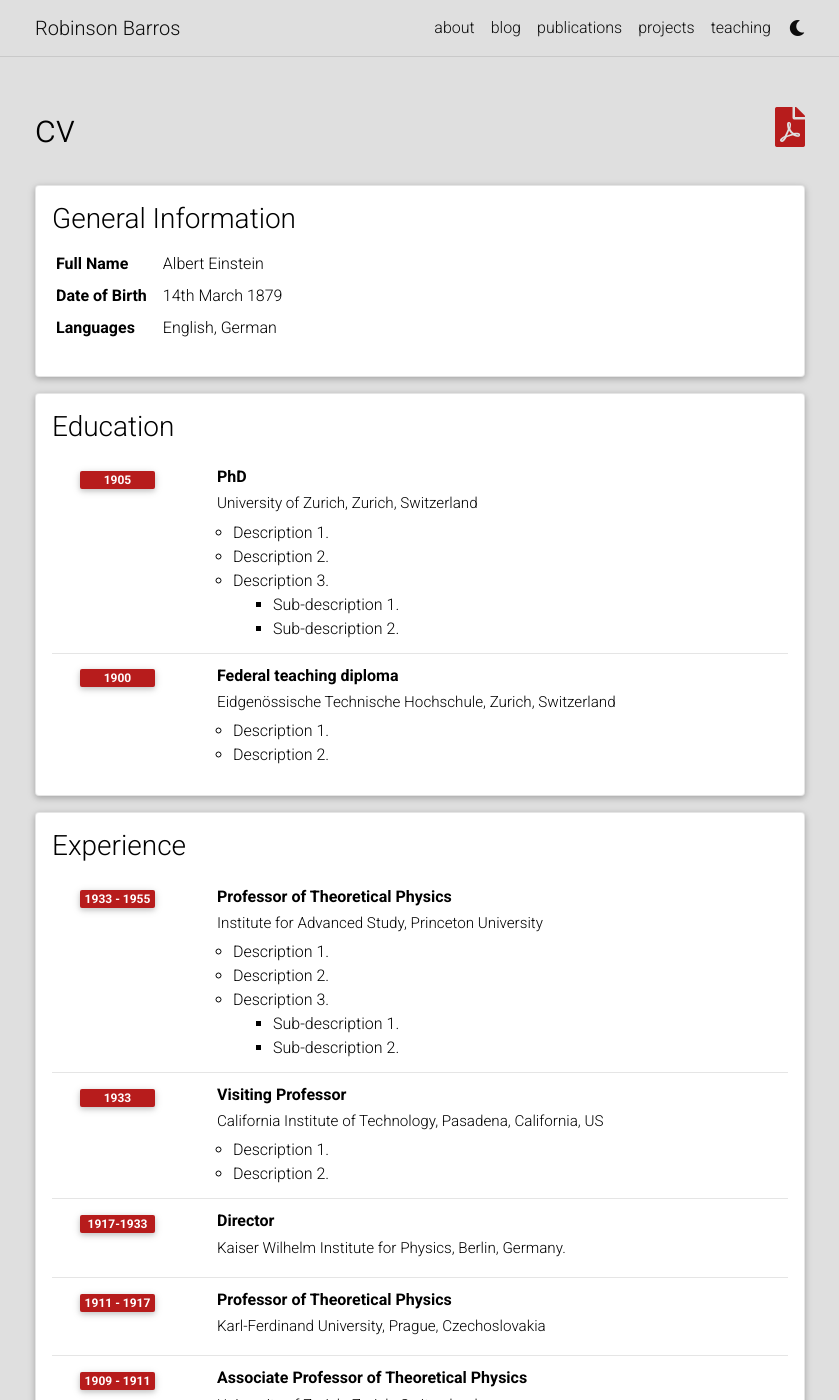
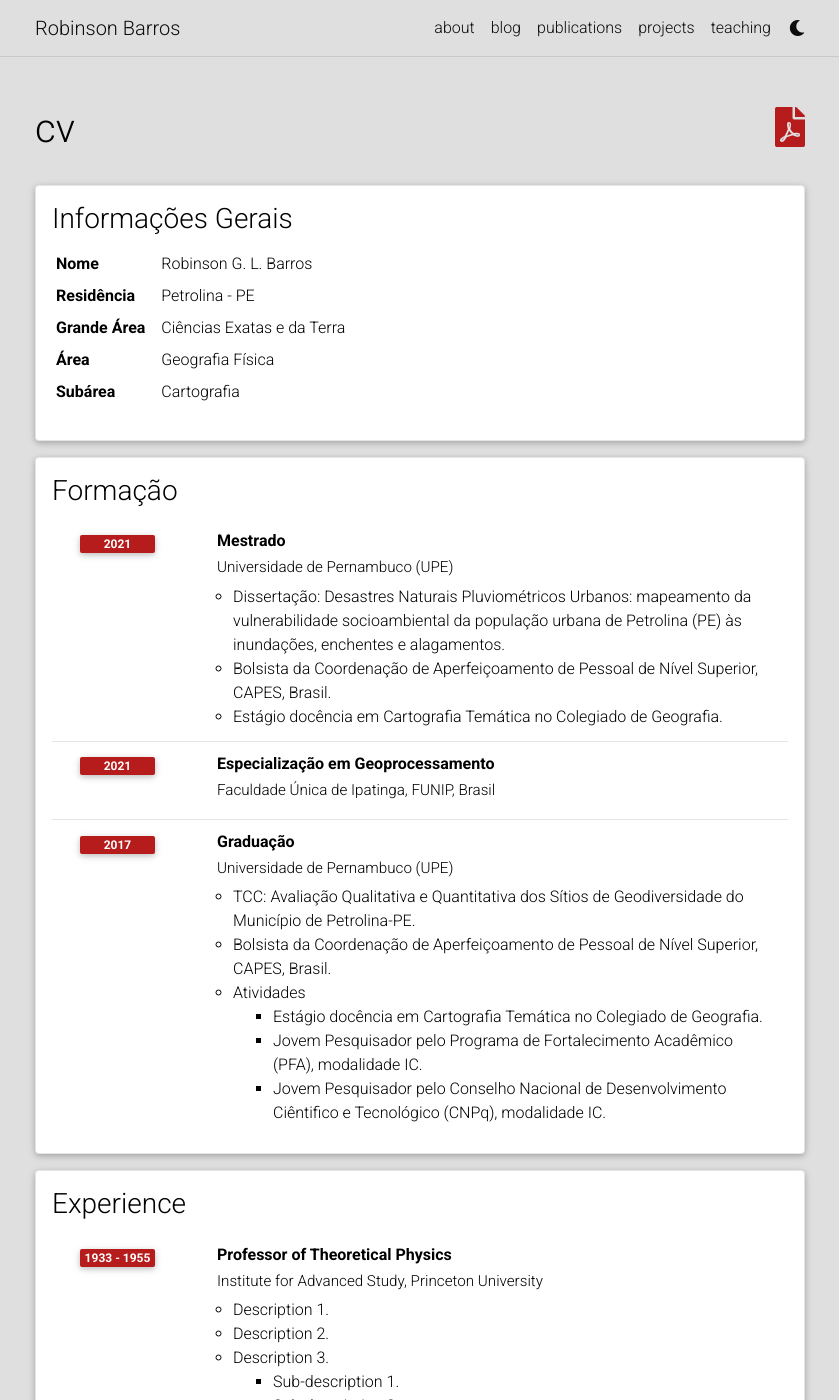
Before and after one commit to robinsonbarros/robinsonbarros.github.io, a Jekyll site: the page built from _pages/cv.md, in a window 1280 px wide and 1400 px high. Shown: the whole window, without its empty margins (220-1059 px from the left). Built offline with Jekyll 4.4.1, drawn with Linux system fonts in a browser that asks for light colours; comment, search, counter and statistics services are not loaded; a style sheet for code colours, icons or effects is not loaded; some of the changed text lies outside the part shown.

Commit message:
att_2910

```diff
--- a/_config.yml
+++ b/_config.yml
@@ -3,7 +3,7 @@
 # -----------------------------------------------------------------------------
 
 title: Robinson Barros # the website title (if blank, full name will be used instead)
-first_name: Robinson
+first_name: Robs
 middle_name:
 last_name: Barros
 email: robinson.barros@outlook.com
@@ -92,7 +92,7 @@ facebook_id: # your facebook id
 discord_id: # your discord id (18-digit unique numerical identifier)
 
 contact_note: >
-  You can even add a little note about which of these is the best way to reach you.
+  Acesse nossas redes sociais acima.
 
 # -----------------------------------------------------------------------------
 # Analytics and search engine verification
--- a/_data/cv.yml
+++ b/_data/cv.yml
@@ -1,32 +1,42 @@
-- title: General Information
+- title: Informações Gerais
   type: map
   contents:
-    - name: Full Name
-      value: Albert Einstein
-    - name: Date of Birth
-      value: 14th March 1879
-    - name: Languages
-      value: English, German
+    - name: Nome
+      value: Robinson G. L. Barros
+    - name: Residência
+      value: Petrolina - PE
+    - name: Grande Área
+      value: Ciências Exatas e da Terra
+    - name: Área
+      value: Geografia Física
+    - name: Subárea
+      value: Cartografia
 
-- title: Education
+- title: Formação
   type: time_table
   contents:
-    - title: PhD
-      institution: University of Zurich, Zurich, Switzerland
-      year: 1905
+    - title: Mestrado
+      institution: Universidade de Pernambuco (UPE)
+      year: 2021
       description:
-        - Description 1.
-        - Description 2.
-        - title: Description 3.
+        - "Dissertação: Desastres Naturais Pluviométricos Urbanos: mapeamento da vulnerabilidade socioambiental da população urbana de Petrolina (PE) às inundações, enchentes e alagamentos."
+        - Bolsista da Coordenação de Aperfeiçoamento de Pessoal de Nível Superior, CAPES, Brasil.
+        - Estágio docência em Cartografia Temática no Colegiado de Geografia.
+    - title: Especialização em Geoprocessamento
+      institution: Faculdade Única de Ipatinga, FUNIP, Brasil
+      year: 2021
+
+    - title: Graduação
+      institution: Universidade de Pernambuco (UPE)
+      year: 2017
+      description:
+        - "TCC: Avaliação Qualitativa e Quantitativa dos Sítios de Geodiversidade do Município de Petrolina-PE."
+        - Bolsista da Coordenação de Aperfeiçoamento de Pessoal de Nível Superior, CAPES, Brasil.
+        - title: Atividades
           contents:
-            - Sub-description 1.
-            - Sub-description 2.
-    - title: Federal teaching diploma
-      institution: Eidgenössische Technische Hochschule, Zurich, Switzerland
-      year: 1900
-      description:
-        - Description 1.
-        - Description 2.
+            - Estágio docência em Cartografia Temática no Colegiado de Geografia.
+            - Jovem Pesquisador pelo Programa de Fortalecimento Acadêmico (PFA), modalidade IC.
+            - Jovem Pesquisador pelo Conselho Nacional de Desenvolvimento Ciêntifico e Tecnológico (CNPq), modalidade IC.
 
 - title: Experience
   type: time_table
```
Also changed, not shown: _pages/about.md (+1 -1 lines).
